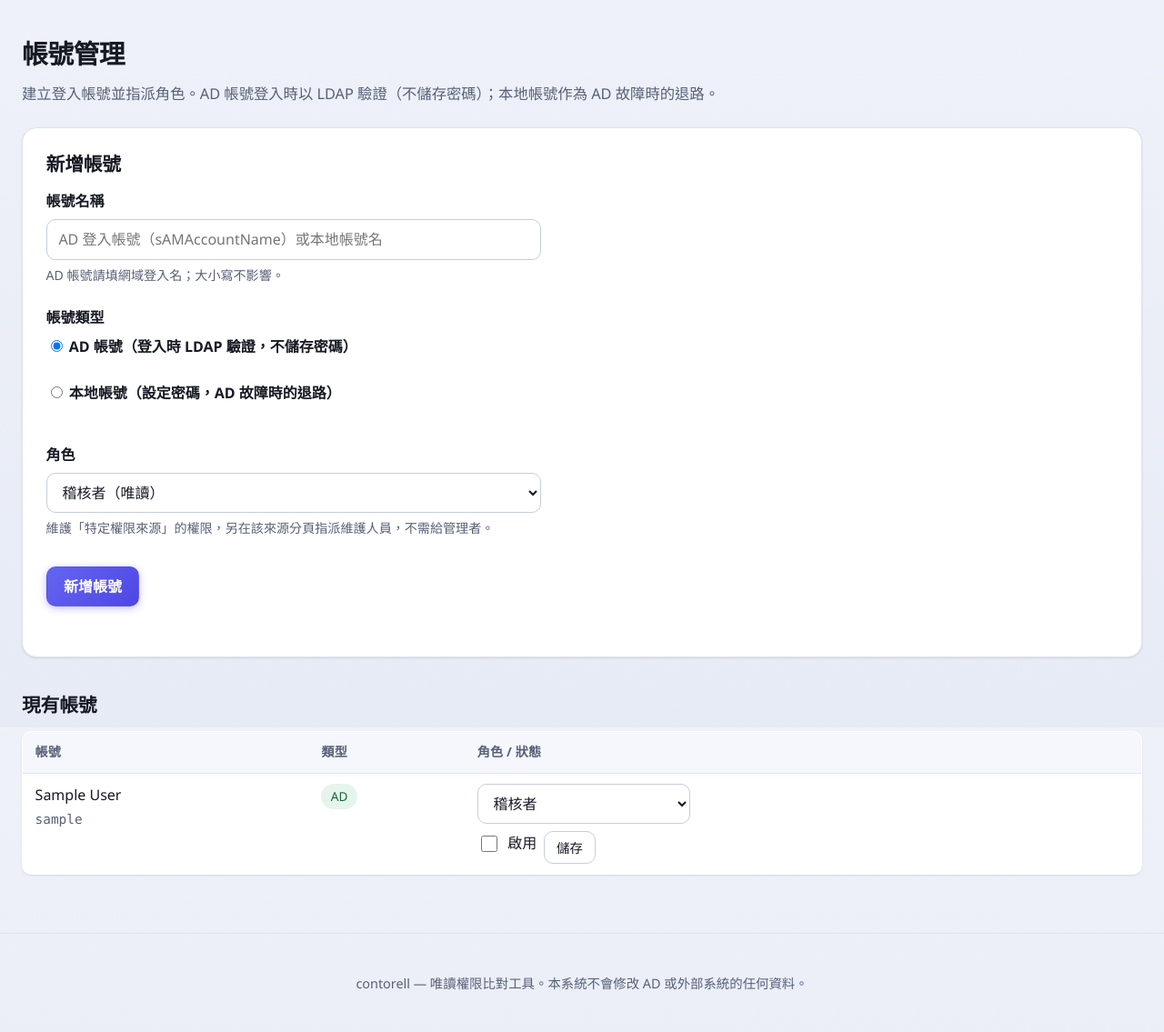
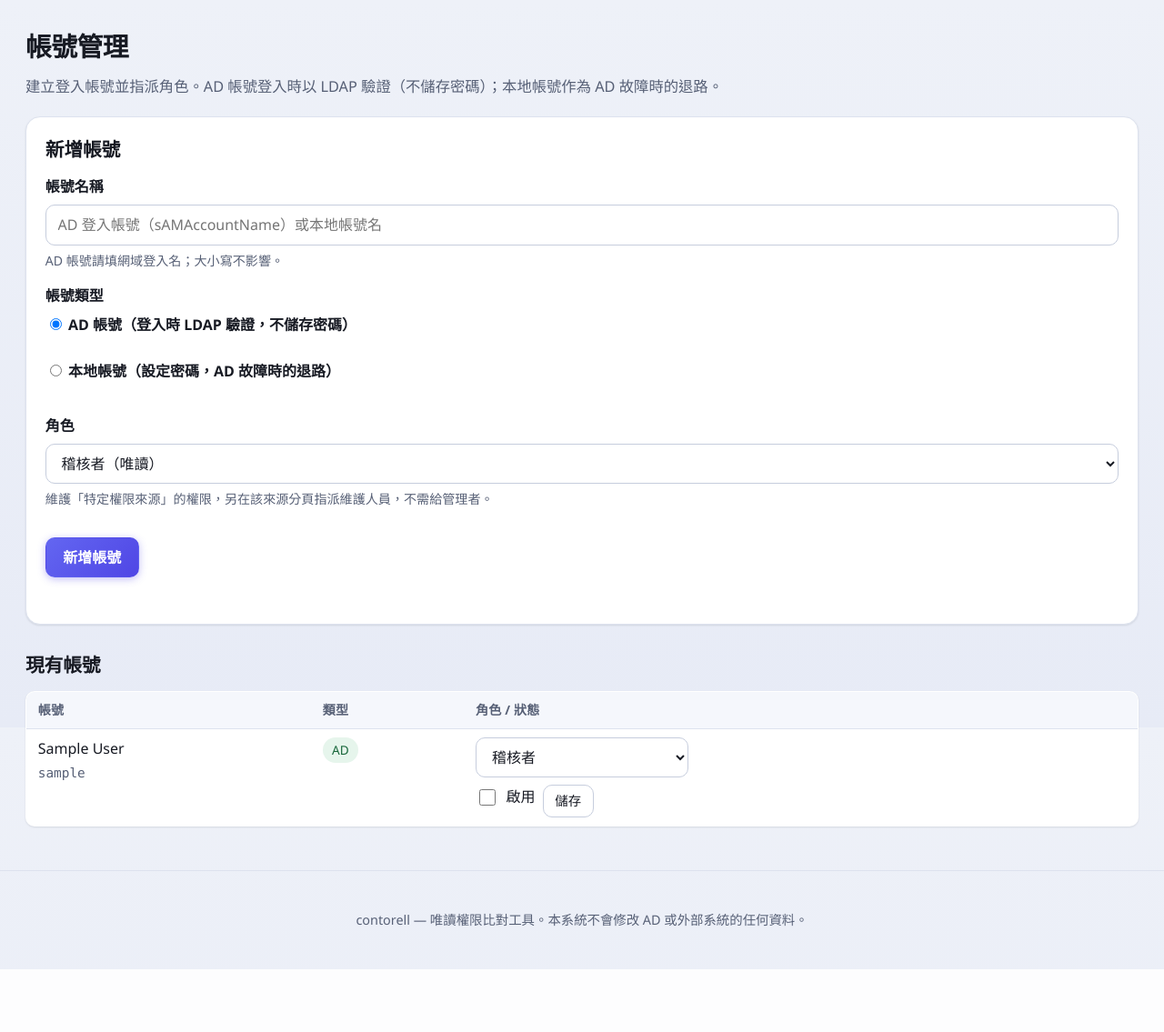
Before and after one commit to zzx789654/contorell, a FastAPI app: template app/web/templates/admin_users.html in a window 1280 px wide. Shown: the whole page at 91% size. After the commit the page ends 1066 px from the top, so only its background shows below. Run offline with FastAPI, Linux system fonts and the light colour scheme; the template is opened without the code that fills it: most values are stand-ins (such as "Sample title", 1, 10 or a date in 2020); parts of the project's set-up code (start-up, migrations or seed data) failed here and were passed over.

Commit message:
style(ui): 提高畫面利用率，消除表單大片留白 (#12)
- 設定表單 fieldset 改為自適應多欄格線（寬螢幕 2～3 欄），
  窄螢幕自動落成單欄；說明/textarea/勾選群組橫跨整列。
- 移除輸入框 34rem 寬度上限，欄位填滿欄寬。
- 收斂全站間距：container、卡片、表格列、標題節距、tool-card。
- 純 CSS 調整，未動任何模板或邏輯；433 tests 全通過。


Claude-Session: https://claude.ai/code/session_01S1U19d3HgcW5AMFGmtQ1xP

Co-authored-by: Claude <noreply@anthropic.com>

```diff
--- a/app/web/static/style.css
+++ b/app/web/static/style.css
@@ -146,9 +146,9 @@ summary:focus-visible {
 /* --- 版面 --- */
 
 .container {
-  max-width: 1400px;
+  max-width: 1500px;
   margin: 0 auto;
-  padding: 2.25rem 1.5rem 4rem;
+  padding: 1.75rem 1.75rem 3rem;
 }
 
 .site-header {
@@ -245,10 +245,10 @@ summary:focus-visible {
 }
 
 h1 { font-size: 1.8rem; margin: 0 0 0.5rem; letter-spacing: -0.02em; }
-h2 { font-size: 1.3rem; margin: 2.25rem 0 0.75rem; letter-spacing: -0.01em; }
+h2 { font-size: 1.3rem; margin: 1.75rem 0 0.75rem; letter-spacing: -0.01em; }
 h3 { font-size: 1.05rem; margin: 0 0 0.5rem; }
 
-.lead { color: var(--text-muted); margin: 0 0 1.5rem; font-size: 1.02rem; }
+.lead { color: var(--text-muted); margin: 0 0 1.25rem; font-size: 1.02rem; }
 .muted { color: var(--text-muted); }
 .mono { font-family: "Cascadia Code", Consolas, ui-monospace, monospace; font-size: 0.9em; }
 .hint { font-size: 0.85rem; color: var(--text-muted); font-weight: 400; margin: 0.25rem 0 0; }
@@ -369,16 +369,16 @@ textarea:focus { border-color: var(--primary); }
 
 .summary-cards {
   display: grid;
-  grid-template-columns: repeat(auto-fit, minmax(180px, 1fr));
-  gap: 1rem;
-  margin: 1.5rem 0;
+  grid-template-columns: repeat(auto-fit, minmax(160px, 1fr));
+  gap: 0.85rem;
+  margin: 1.25rem 0;
 }
 
 .card {
   background: var(--surface);
   border: 1px solid var(--border);
   border-radius: var(--radius);
-  padding: 1.15rem 1.25rem;
+  padding: 0.9rem 1.1rem;
   box-shadow: var(--shadow-sm);
 }
 .card-label { margin: 0; font-size: 0.9rem; color: var(--text-muted); }
@@ -407,7 +407,7 @@ textarea:focus { border-color: var(--primary); }
 
 .data-table th,
 .data-table td {
-  padding: 0.7rem 0.85rem;
+  padding: 0.55rem 0.8rem;
   text-align: left;
   border-bottom: 1px solid var(--border);
   vertical-align: top;
@@ -707,9 +707,14 @@ textarea:focus { border-color: var(--primary); }
   border: 1px solid var(--border);
   border-radius: var(--radius-lg);
   background: var(--surface);
-  padding: 1.5rem 1.75rem 1.75rem;
-  margin: 0 0 1.5rem;
+  padding: 1.25rem 1.5rem 1.5rem;
+  margin: 0 0 1.25rem;
   box-shadow: var(--shadow-sm);
+  /* 兩欄自適應：寬螢幕並排、窄螢幕自動落成單欄，消除右側大片留白 */
+  display: grid;
+  grid-template-columns: repeat(auto-fit, minmax(min(100%, 24rem), 1fr));
+  gap: 0.25rem 2rem;
+  align-items: start;
 }
 
 .config-form legend {
@@ -722,10 +727,17 @@ textarea:focus { border-color: var(--primary); }
 .fieldset-hint {
   color: var(--text-muted);
   font-size: 0.92rem;
-  margin: 0 0 1.25rem;
+  margin: 0 0 0.5rem;
+}
+/* 說明文字、textarea、勾選群組、欄位矩陣一律橫跨整列 */
+.config-form .fieldset-hint,
+.config-form .form-row:has(textarea),
+.config-form .form-row:has(.checkbox-grid),
+.config-form .form-row.form-check {
+  grid-column: 1 / -1;
 }
 
-.form-row { margin-bottom: 1.5rem; }
+.form-row { margin-bottom: 1rem; }
 .form-row:last-child { margin-bottom: 0; }
 
 .form-row > label,
@@ -741,8 +753,9 @@ textarea:focus { border-color: var(--primary); }
 .form-row select,
 .form-row textarea {
   width: 100%;
-  max-width: 34rem;
 }
+/* 單欄的長輸入（textarea）給個舒適上限，避免一行過長難讀 */
+.config-form .form-row:has(textarea) textarea { max-width: 60rem; }
 
 .required { color: var(--error-text); }
 
@@ -883,8 +896,8 @@ textarea:focus { border-color: var(--primary); }
   border: 1px solid var(--border);
   border-radius: var(--radius-lg);
   background: var(--surface);
-  padding: 1.4rem 1.6rem;
-  margin-bottom: 1.25rem;
+  padding: 1.15rem 1.3rem;
+  margin-bottom: 1rem;
   box-shadow: var(--shadow-sm);
 }
 .tool-card h3 { margin-top: 0; }
```
